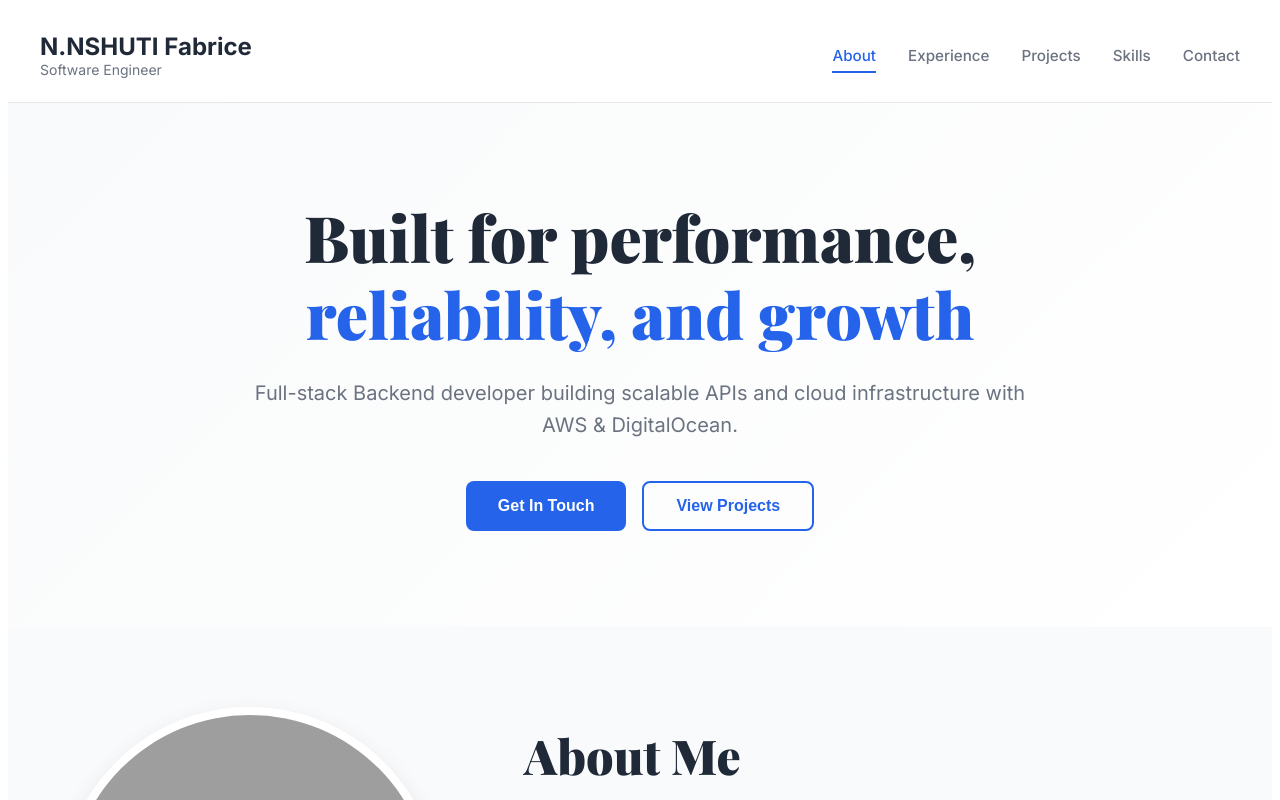
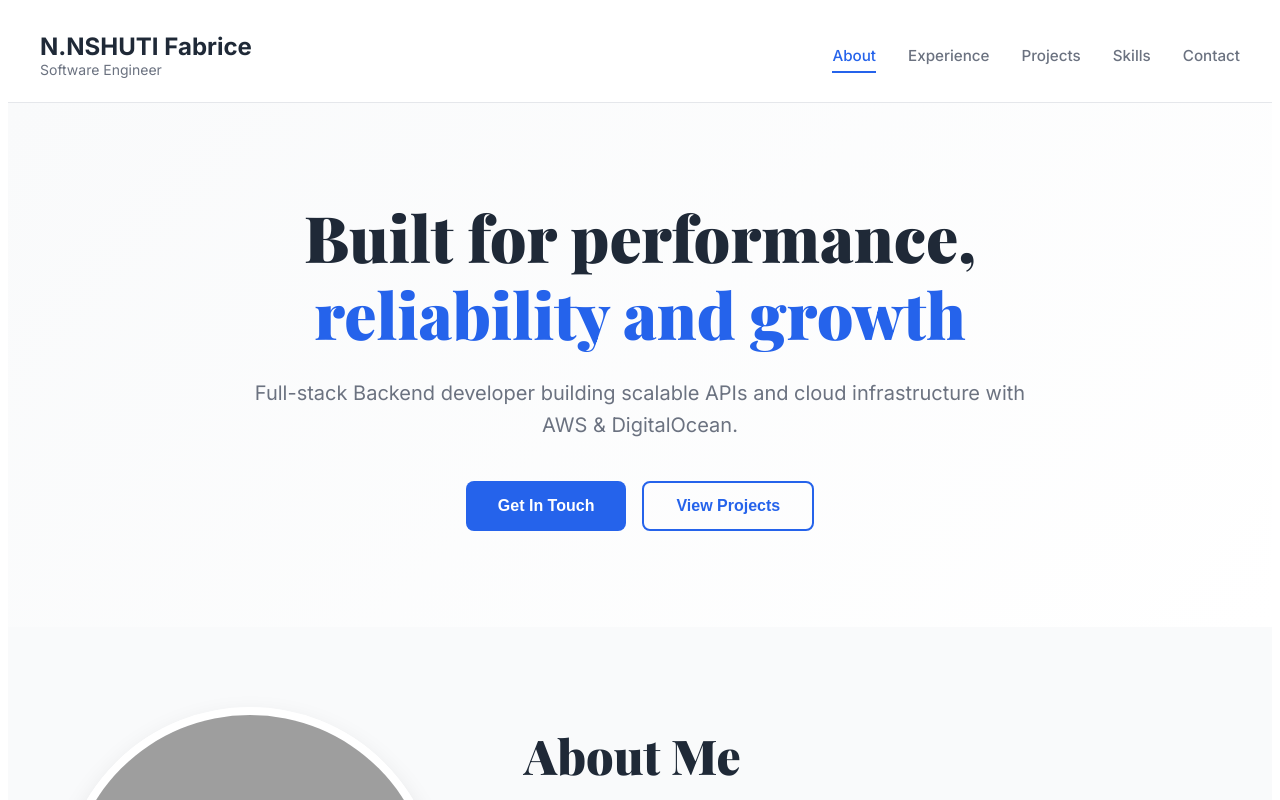
Before and after one commit to nshutifabrice09/portfolio, an Angular app: page / in a window 1280 px wide. Shown: the top 800 px of the page. Built offline with nearby package versions, Linux system fonts and the light colour scheme; grey boxes are pictures that could not be loaded.

Commit message:
fix: remove unnecessary comma in hero title for improved readability

```diff
--- a/src/app/portfolio/portfolio.html
+++ b/src/app/portfolio/portfolio.html
@@ -21,7 +21,7 @@
     <div class="hero-content">
       <h1 class="hero-title">
         Built for performance,
-        <span class="highlight">reliability, and growth</span>
+        <span class="highlight">reliability and growth</span>
       </h1>
       <p class="hero-description">
         Full-stack Backend developer building scalable APIs and cloud infrastructure with AWS & DigitalOcean.
```
